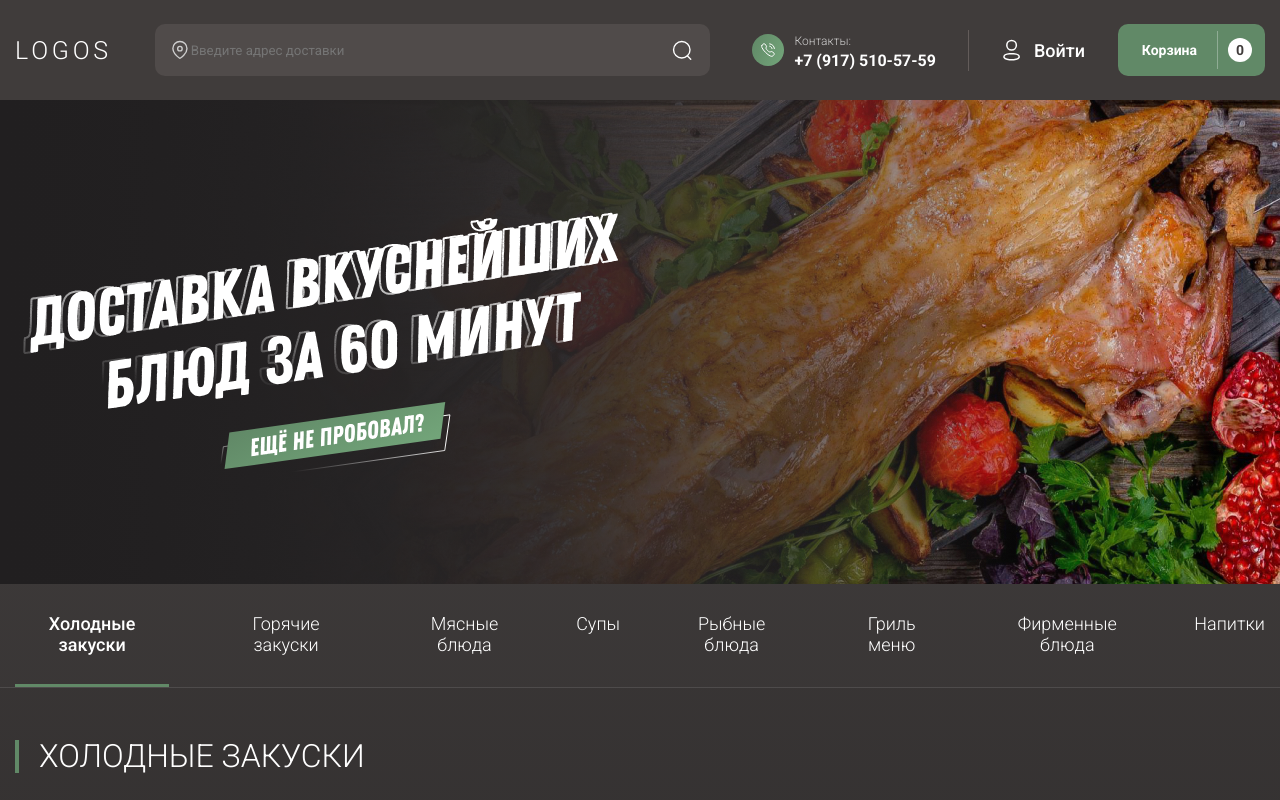
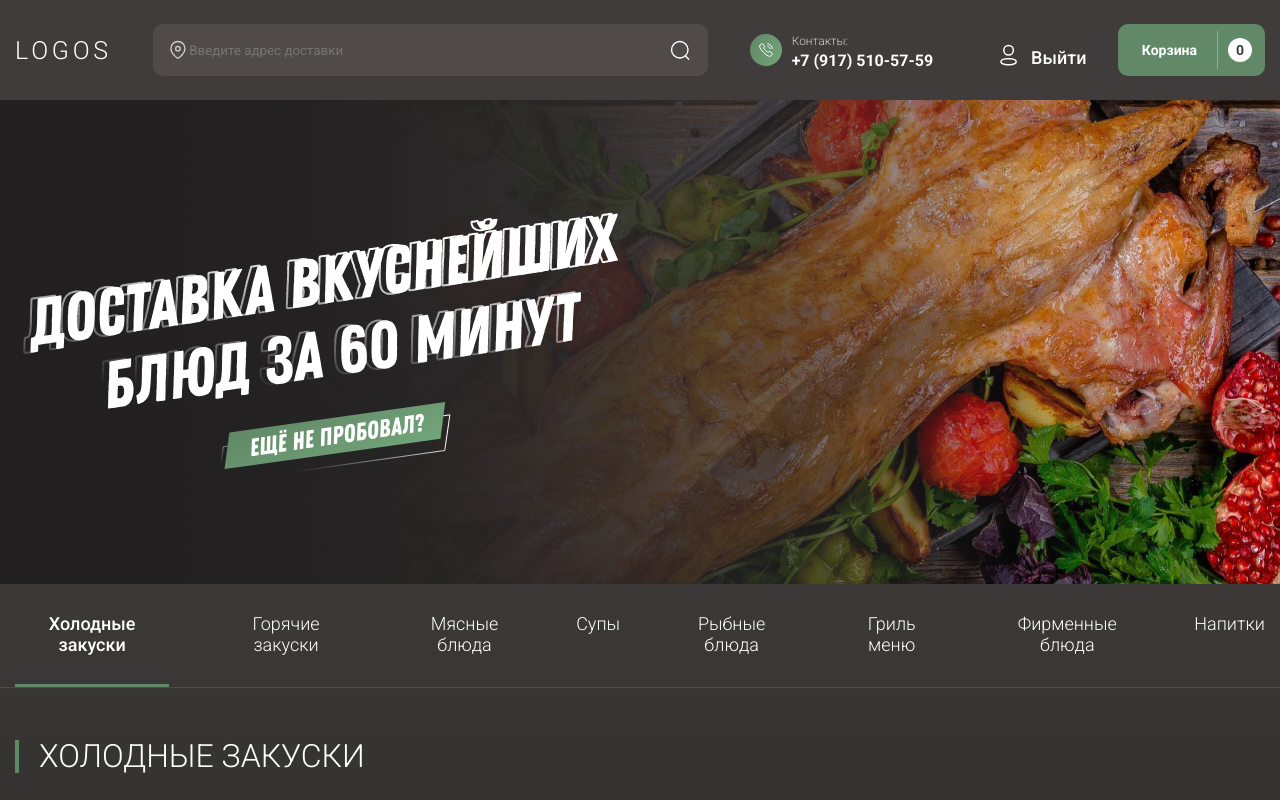
Before and after one commit to IslamTashiev/vue-hakathon, a Vue app: page /#/ in a window 1280 px wide. Shown: the top 800 px of the page. Built offline with nearby package versions, Linux system fonts and the light colour scheme; no server answers; data requests are answered from the project's data file.

Commit message:
дщпщге

```diff
--- a/src/components/Header/Header.vue
+++ b/src/components/Header/Header.vue
@@ -99,7 +99,10 @@
               <h4 class="contact__phone">+7 (917) 510-57-59</h4>
             </div>
           </div>
-          <div class="info__login">
+
+          <div>
+            <div v-if="showForm" @click="handleClickLogin" class="info__login">
+              <div>
                 <svg
                   width="24"
                   height="24"
@@ -126,9 +129,13 @@
                     stroke-linejoin="round"
                   />
                 </svg>
-           <router-link :to="'/welcome'">  <h4>Войти</h4> </router-link>
+              </div>
+            <div><h4>Войти</h4></div>
+            </div>
+             <Navbar v-else/>
           </div>
         </div>
+
         <div class="header__button">
           <router-link to="/cart">
             <button class="btn header__btn">
@@ -182,7 +189,9 @@
 
               Корзина
               <div></div>
-              <span><b>{{ totalCount ? totalCount : 0 }}</b></span>
+              <span
+                ><b>{{ totalCount ? totalCount : 0 }}</b></span
+              >
             </button>
           </router-link>
         </div>
@@ -196,11 +205,14 @@
 import { ref } from "@vue/reactivity";
 import BurgerMenu from "./BurgerMenu.vue";
 import { useStore } from "vuex";
-import { computed } from '@vue/runtime-core';
-
+import { computed } from "@vue/runtime-core";
+import { useRouter } from "vue-router";
+import useLogout from "@/composables/useLogout";
+import Navbar from '@/components/Welcome/Navbar'
 export default {
-  components: { BurgerMenu },
+  components: { BurgerMenu,useLogout,Navbar },
   setup() {
+    const router = useRouter();
     const store = useStore();
     const burgerMenuActive = ref(false);
 
@@ -208,13 +220,21 @@ export default {
       burgerMenuActive.value = !burgerMenuActive.value;
       document.body.classList.toggle("_blocked");
     };
+    const totalCount = computed(() => store.getters.totalCountOfProducts);
 
-   const totalCount = computed(() => store.getters.totalCountOfProducts);
+
+    const showForm = ref(false);
+
+    const handleClickLogin = async () => {
+        router.push("/welcome");
+    };
 
     return {
       burgerMenuActive,
       handleActiveMenu,
       totalCount,
+      showForm,
+      handleClickLogin
     };
   },
 };
--- a/src/components/Welcome/Login.vue
+++ b/src/components/Welcome/Login.vue
@@ -21,7 +21,7 @@ export default {
     const email = ref("");
     const password = ref("");
 
-const { error, login } = useLogin();
+    const { error, login } = useLogin();
 
     const handleSubmit = async () => {
       await login(email.value, password.value);
--- /dev/null
+++ b/src/components/Welcome/Navbar.vue
@@ -0,0 +1,91 @@
+<template>
+         <div>
+            <div class="info__login">
+              <div>
+                <svg
+                  width="24"
+                  height="24"
+                  viewBox="0 0 24 24"
+                  fill="none"
+                  xmlns="http://www.w3.org/2000/svg"
+                >
+                  <circle
+                    cx="11.5788"
+                    cy="7.27803"
+                    r="4.77803"
+                    stroke="white"
+                    stroke-width="1.5"
+                    stroke-linecap="round"
+                    stroke-linejoin="round"
+                  />
+                  <path
+                    fill-rule="evenodd"
+                    clip-rule="evenodd"
+                    d="M4.00002 18.7014C3.99873 18.3655 4.07385 18.0337 4.2197 17.7311C4.67736 16.8158 5.96798 16.3307 7.03892 16.111C7.81128 15.9462 8.59431 15.836 9.38217 15.7815C10.8408 15.6533 12.3079 15.6533 13.7666 15.7815C14.5544 15.8367 15.3374 15.9468 16.1099 16.111C17.1808 16.3307 18.4714 16.77 18.9291 17.7311C19.2224 18.3479 19.2224 19.064 18.9291 19.6808C18.4714 20.6419 17.1808 21.0812 16.1099 21.2918C15.3384 21.4634 14.5551 21.5766 13.7666 21.6304C12.5794 21.7311 11.3866 21.7494 10.1968 21.6854C9.92221 21.6854 9.65677 21.6854 9.38217 21.6304C8.59663 21.5773 7.81632 21.4641 7.04807 21.2918C5.96798 21.0812 4.68652 20.6419 4.2197 19.6808C4.0746 19.3747 3.99955 19.0401 4.00002 18.7014Z"
+                    stroke="white"
+                    stroke-width="1.5"
+                    stroke-linecap="round"
+                    stroke-linejoin="round"
+                  />
+                </svg>
+              </div>
+             <h4 @click="handleClickLogout">Выйти</h4>
+            </div>
+          </div>
+</template>
+
+
+<script>
+import  useLogout  from "@/composables/useLogout";
+import { useRouter } from "vue-router";
+import user from '@/composables/useUser'
+// import { watchEffect } from '@vue/runtime-core';
+export default {
+components: {user,useLogout},
+setup(){
+const { error, logout } = useLogout();
+const router = useRouter();
+
+const handleClickLogout = async () => {
+    await logout()
+    if(!error.value) {
+        router.push("/welcome");
+    } else {
+        console.log(error.value);
+    }
+};
+// watchEffect(() => {
+//     if(!user.value) {
+//         router.push("/");
+//     }
+// }, user)
+return{handleClickLogout}
+}
+}
+</script>
+
+<style lang="scss">
+   .info__login {
+    display: flex;
+    align-items: center;
+    gap: 10px;
+    cursor: pointer;
+    padding-top: 14px;
+
+    &::before {
+      content: "";
+      height: 100%;
+      width: 1px;
+      background-color: #635c5a;
+      margin: 0 21px 0 32px;
+    }
+
+    h4 {
+      font-style: normal;
+      font-weight: 500;
+      font-size: 18px;
+      line-height: 21px;
+      color: #ffffff;
+    }
+  }
+</style>
--- /dev/null
+++ b/src/composables/useLogout.js
@@ -0,0 +1,20 @@
+import { ref } from 'vue'
+import { auth } from '@/firebase/config'
+
+const error = ref(null)
+
+const logout = async () => {
+  error.value = null
+
+  try {
+  await auth.signOut()
+  } catch (err) {
+    console.log(err)
+  }
+}
+
+const useLogout = () => {
+  return { error, logout }
+}
+
+export default useLogout
--- a/src/composables/useSignup.js
+++ b/src/composables/useSignup.js
@@ -15,7 +15,6 @@ const signup = async (email, password, name) => {
     error.value = null
     console.log(response.user)
 
-  // return response
   } catch (err) {
     console.log(err.message)
     error.value = err.message
--- /dev/null
+++ b/src/composables/useUser.js
@@ -0,0 +1,9 @@
+import { ref } from 'vue'
+import { auth } from '@/firebase/config'
+
+export const user = ref(auth.currentUser)
+
+auth.onAuthStateChanged((_user) => {
+  console.log('current user is:', _user)
+  user.value = _user
+})
--- a/src/views/Welcome.vue
+++ b/src/views/Welcome.vue
@@ -63,29 +63,20 @@ export default {
 };
 </script>
 
-<style>
-/* .welcome__sub{
-  font-style: normal;
-font-weight: 300;
-font-size: 25px;
-line-height: 23px;
-color: #403c3b;
-margin-bottom: 25px;
-} */
+<style lang="scss">
 .welcome {
   height: 100vh;
-}
-.welcome__image {
+   &__image {
   width: 100%;
   max-width: 200px;
 }
-.welcome__item {
+&__item {
   text-align: center;
   display: flex;
+  flex-wrap: wrap;
   justify-content: space-around;
-  /* margin: 140px 20px 300px 20px; */
 }
-.welcome__subtitle {
+&__subtitle {
   font-style: normal;
   font-weight: 400;
   font-size: 14px;
@@ -93,7 +84,7 @@ margin-bottom: 25px;
   color: #403c3b;
   padding-bottom: 20px;
 }
-.welcome__title {
+&__title {
   font-style: normal;
   font-weight: 300;
   font-size: 32px;
@@ -101,18 +92,21 @@ margin-bottom: 25px;
   color: #403c3b;
   margin: 10px 0px 20px 0px;
 }
-.welcome__description {
-  width: 90%;
+
+&__description {
+  width: 100%;
   max-width: 450px;
-  /* height: 500px; */
   margin: 80px auto;
   border-radius: 20px;
   box-shadow: 2px 4px 6px rgba(28, 6, 49, 0.1);
   background: white;
   overflow: hidden;
 }
+}
+
 .welcome form {
-  width: 350px;
+width: 100%;
+  max-width: 350px;
   margin: 0 auto;
 }
 .welcome label {
```
Lines whose indentation alone changed are shown as unchanged.
